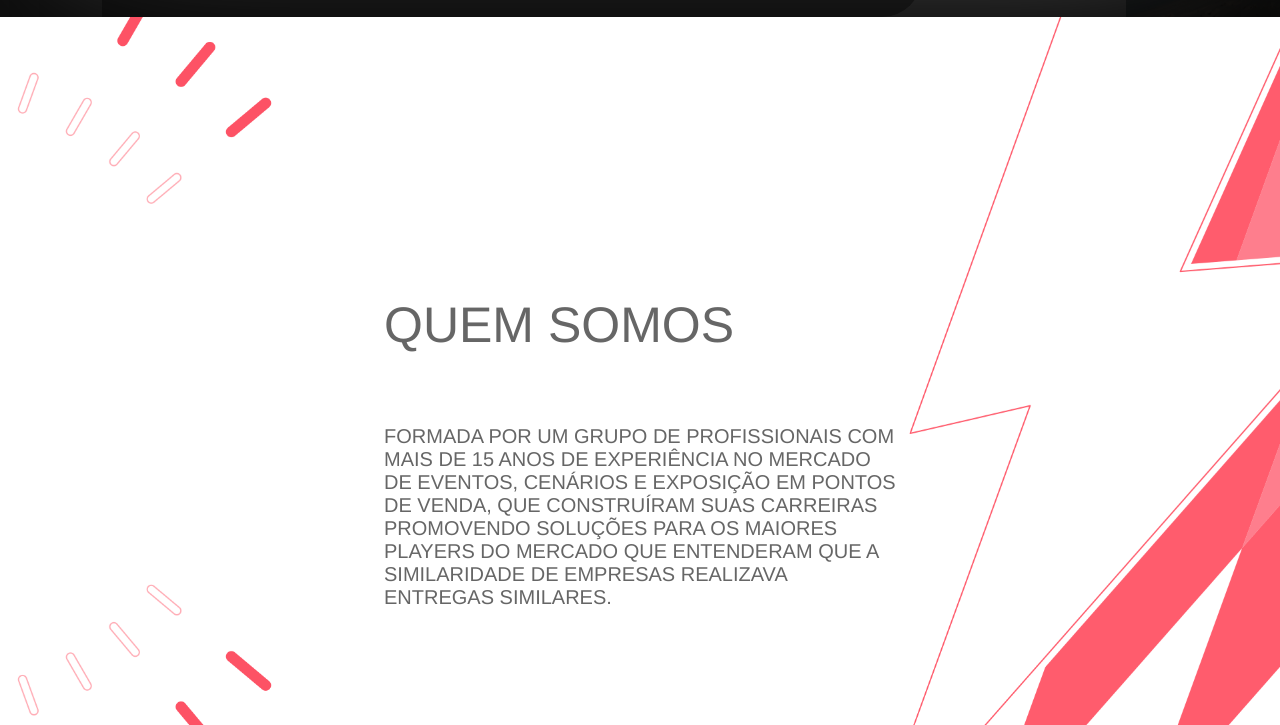
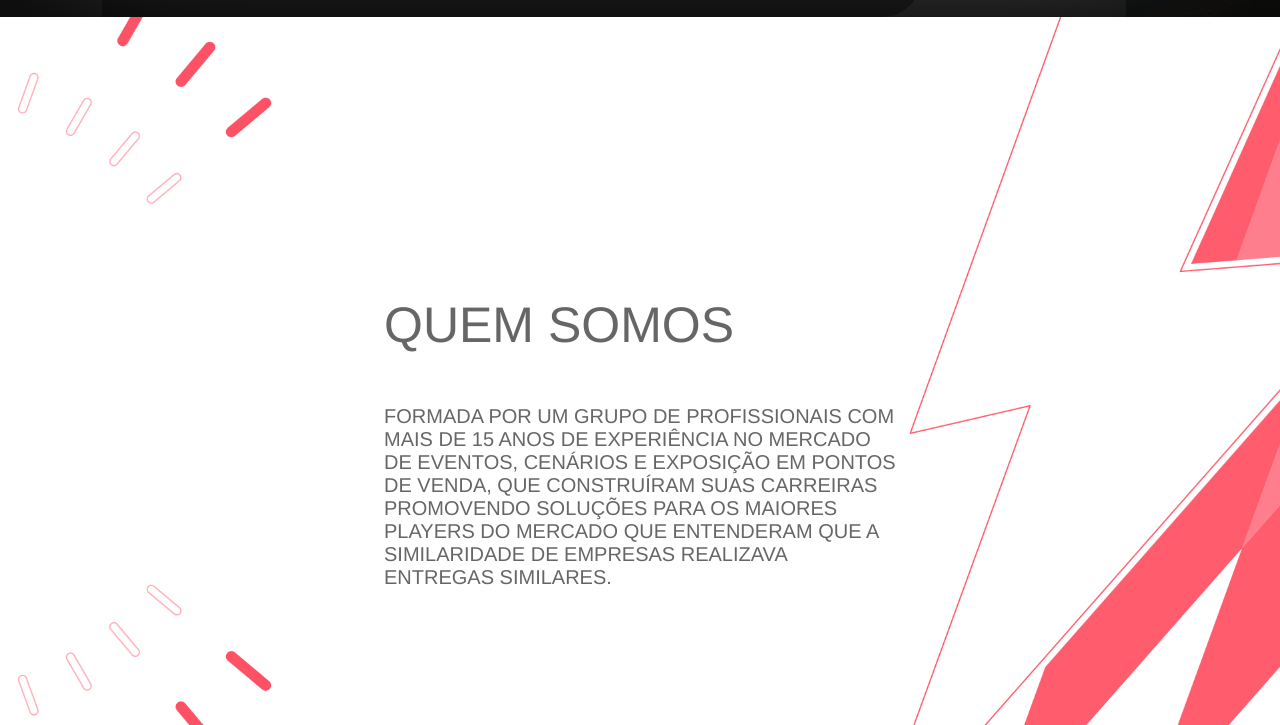
Before and after one commit to dupuqub/easyWeb, a plain HTML site: page index.html in a window 1280 px wide. Shown: the part 783-1508 px from the top of the page. Drawn offline with nearby package versions, Linux system fonts and the light colour scheme; grey boxes are pictures that could not be loaded.

Commit message:
improved title height

```diff
--- a/css/index.css
+++ b/css/index.css
@@ -9,7 +9,7 @@ html, body {
 
 :root {
   --cherry: #E32651;
-  --titleHeight: 200px;
+  --titleHeight: 20vh;
   --titleFontSize: 50px;
   --transitCommon: 0.3s all;
   --transitCarousel: 2s all;
```
